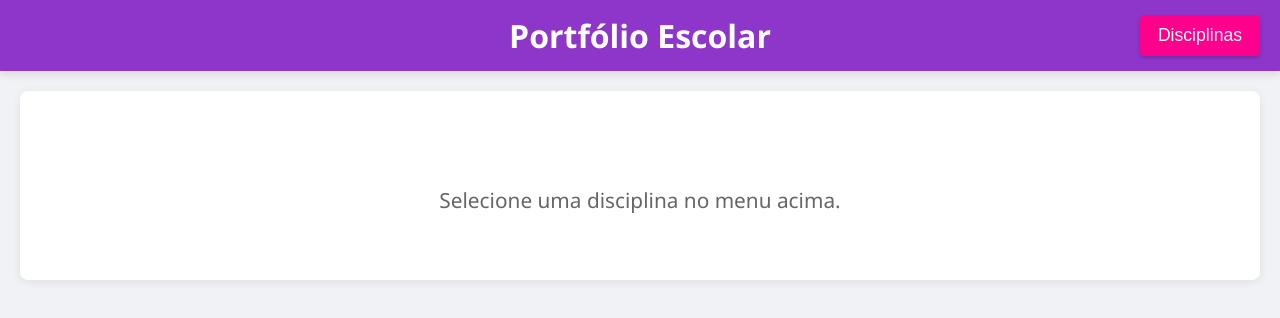
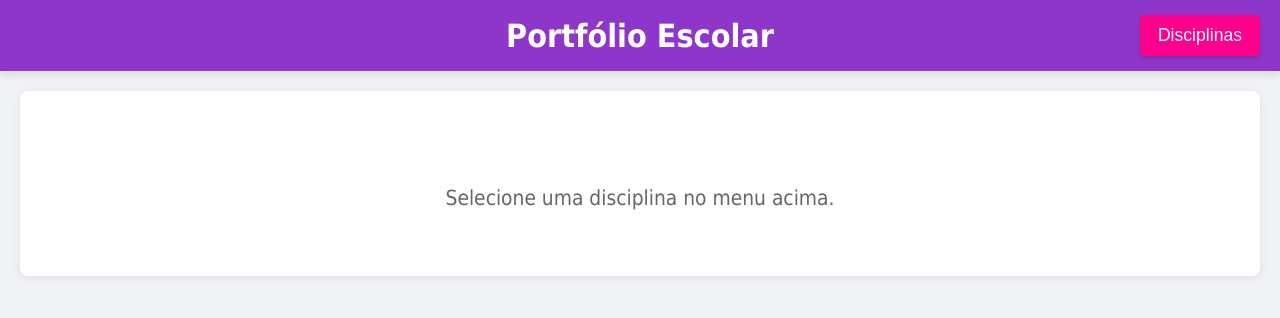
Before and after one commit to giicamargo/projetofini, a plain HTML site: page index.html in a window 1280 px wide. Drawn offline with Linux system fonts and the light colour scheme.

Commit message:
dme lk ekl

```diff
--- a/style.css
+++ b/style.css
@@ -1,5 +1,5 @@
 body {
-    font-family: 'Segoe UI', Tahoma, Geneva, Verdana, sans-serif;
+    font-family: 'Elegante', Tahoma, Geneva, Verdana, sans-serif;
     margin: 0;
     background-color: #f0f2f5; /* Fundo cinza claro */
     color: #333; /* Cor do texto padrão */
```
